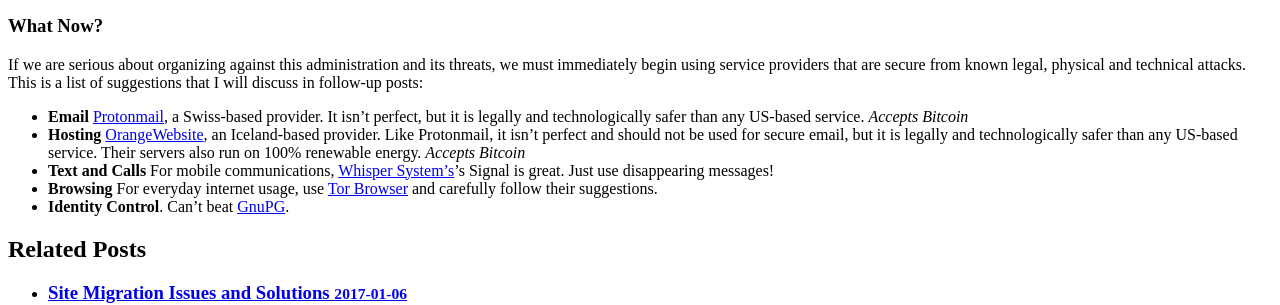
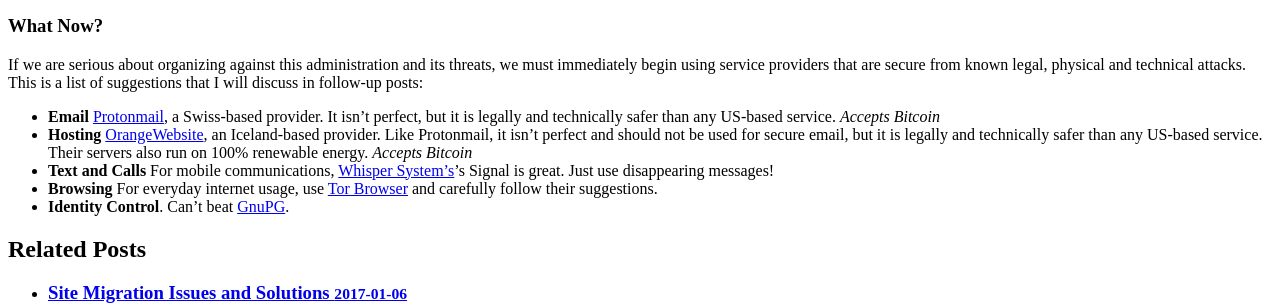
Before and after one commit to chema/sanfranciscan, a Jekyll site: the page built from _posts/2017-01-06-why-riseups-canary-matters.md, in a window 1280 px wide. Shown: the part 966-1271 px from the top of the page. Built offline with Jekyll 4.4.1, drawn with Linux system fonts in a browser that asks for light colours; comment, search, counter and statistics services are not loaded.

Commit message:
Small changes

```diff
--- a/_posts/2017-01-06-why-riseups-canary-matters.md
+++ b/_posts/2017-01-06-why-riseups-canary-matters.md
@@ -39,8 +39,8 @@
 
 If we are serious about organizing against this administration and its threats, we must immediately begin using service providers that are secure from known legal, physical and technical attacks. This is a list of suggestions that I will discuss in follow-up posts:
 
-* **Email** [Protonmail](http://protonmail.com/), a Swiss-based provider. It isn't perfect, but it is legally and technologically safer than any US-based service. *Accepts Bitcoin*
-* **Hosting** [OrangeWebsite](http://orangewebsite.com/), an Iceland-based provider. Like Protonmail, it isn't perfect and should not be used for secure email, but it is legally and technologically safer than any US-based service. Their servers also run on 100% renewable energy.  *Accepts Bitcoin*
+* **Email** [Protonmail](http://protonmail.com/), a Swiss-based provider. It isn't perfect, but it is legally and technically safer than any US-based service. *Accepts Bitcoin*
+* **Hosting** [OrangeWebsite](http://orangewebsite.com/), an Iceland-based provider. Like Protonmail, it isn't perfect and should not be used for secure email, but it is legally and technically safer than any US-based service. Their servers also run on 100% renewable energy.  *Accepts Bitcoin*
 * **Text and Calls** For mobile communications, [Whisper System's](https://whispersystems.org/)'s Signal is great. Just use disappearing messages!
 * **Browsing** For everyday internet usage, use [Tor Browser](https://www.torproject.org/) and carefully follow their suggestions.
 * **Identity Control**. Can't beat [GnuPG](https://www.gnupg.org/).
```
